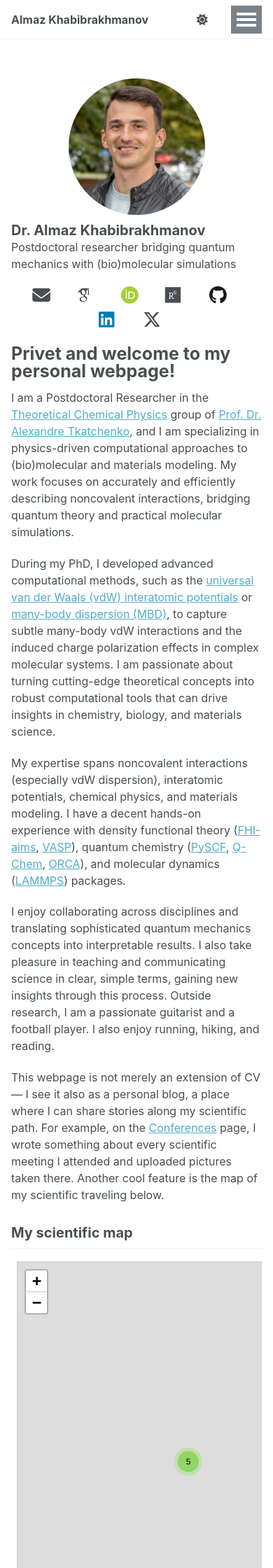
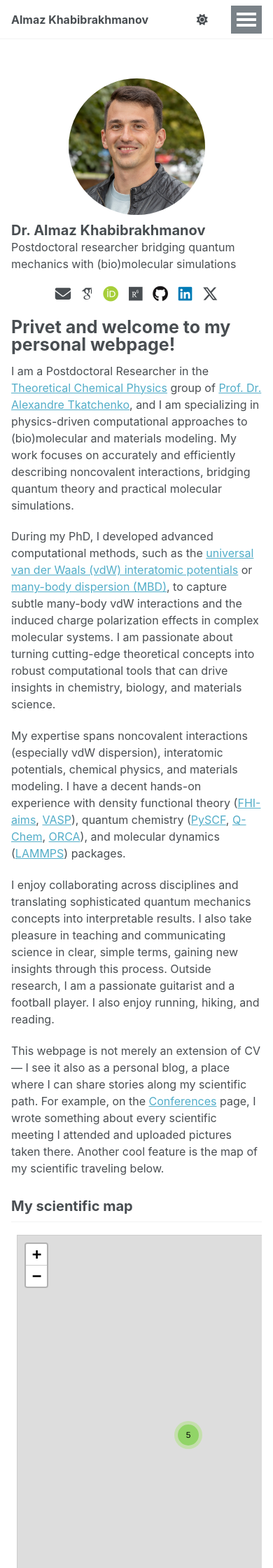
Before and after one commit to almaz-khabibrakhmanov/almaz-khabibrakhmanov.github.io, a Jekyll site: the page built from _pages/about.md, in a window 390 px wide. Shown: the top 2240 px of the page at 70% size. Built offline with Jekyll 4.4.1, drawn with Linux system fonts in a browser that asks for light colours; nearby versions of some CDN libraries; some web fonts are replaced; a script that is not in the unit is left out.

Commit message:
Fix mobile logo row width

```diff
--- a/_sass/layout/_sidebar.scss
+++ b/_sass/layout/_sidebar.scss
@@ -365,14 +365,12 @@
   .sidebar .author__urls {
     display: flex;
     flex-direction: row;
-    flex-wrap: wrap;           /* wrap to a 2nd row rather than overflow the screen */
-    justify-content: center;   /* (3) centred group, with margins on both sides */
+    flex-wrap: wrap;           /* safety net: wrap rather than overflow the screen */
+    justify-content: space-between;  /* (3) spread the logos across the band… */
     align-items: center;
-    gap: 0.6rem 1.15rem;       /* uniform spacing between the logos */
     position: static;
-    width: 100%;               /* full width so centring has room; the icons only
-                                  take the space they need and stay centred */
-    margin: 1.25em 0 0;        /* (4) vertical gap between the bio and the logo row */
+    width: 65%;                /* …which occupies ~65%, centred → margins each side */
+    margin: 1.25em auto 0;     /* (4) gap above the row; auto L/R centres the band */
     padding: 0;
     border: 0;
     background: transparent;
@@ -395,7 +393,12 @@
       margin: 0;
 
       i {
-        font-size: 1.6rem;   /* …while keeping the logo tappable */
+        font-size: 1.4rem;   /* …while keeping the logo tappable */
+        width: auto;         /* drop Font Awesome's fixed 1.25em box and the
+                                icon-pad-right label spacing, so the 7 icons are
+                                compact enough to sit inside the 65% band */
+        padding: 0;
+        margin: 0;
       }
     }
   }
```
